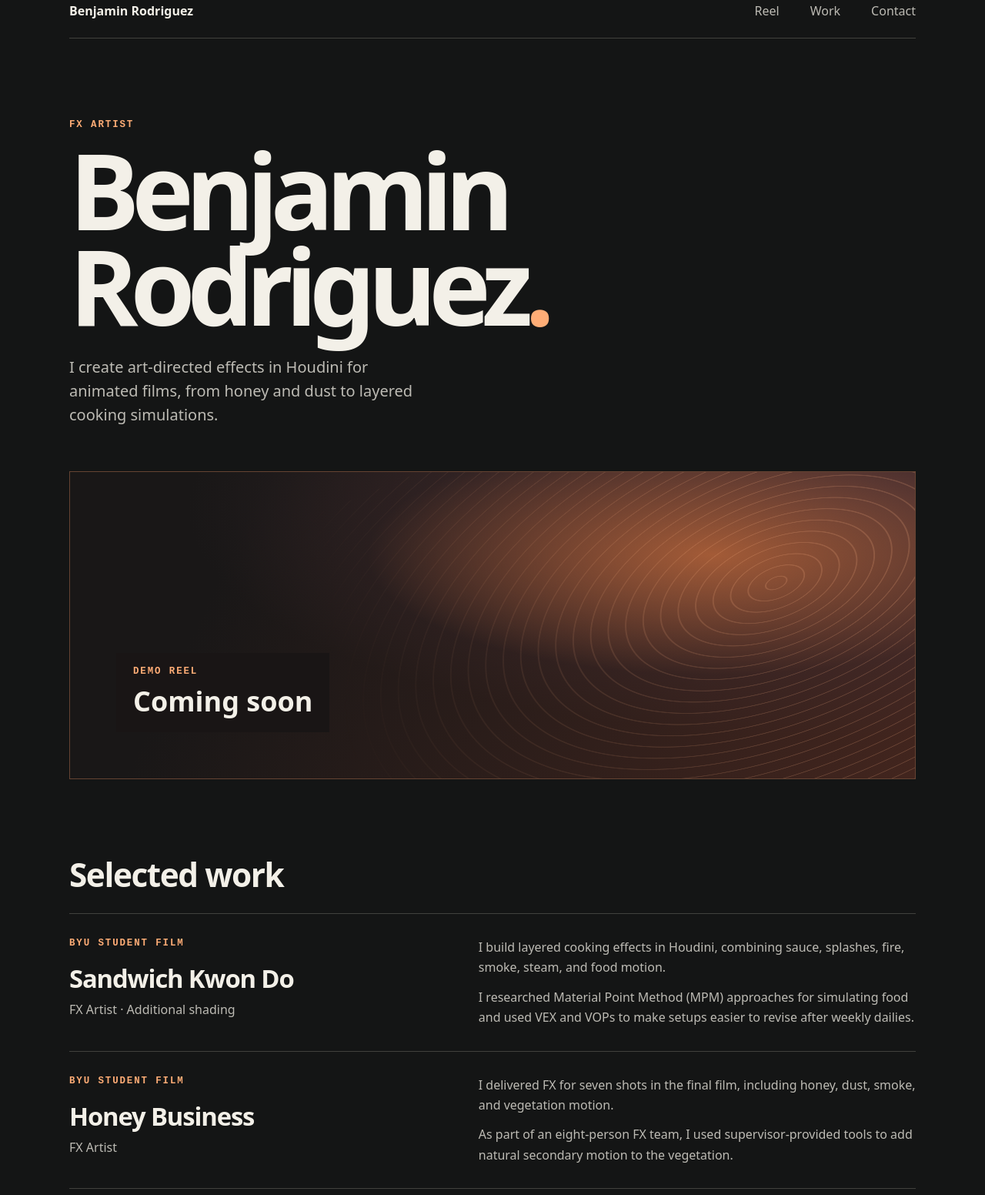
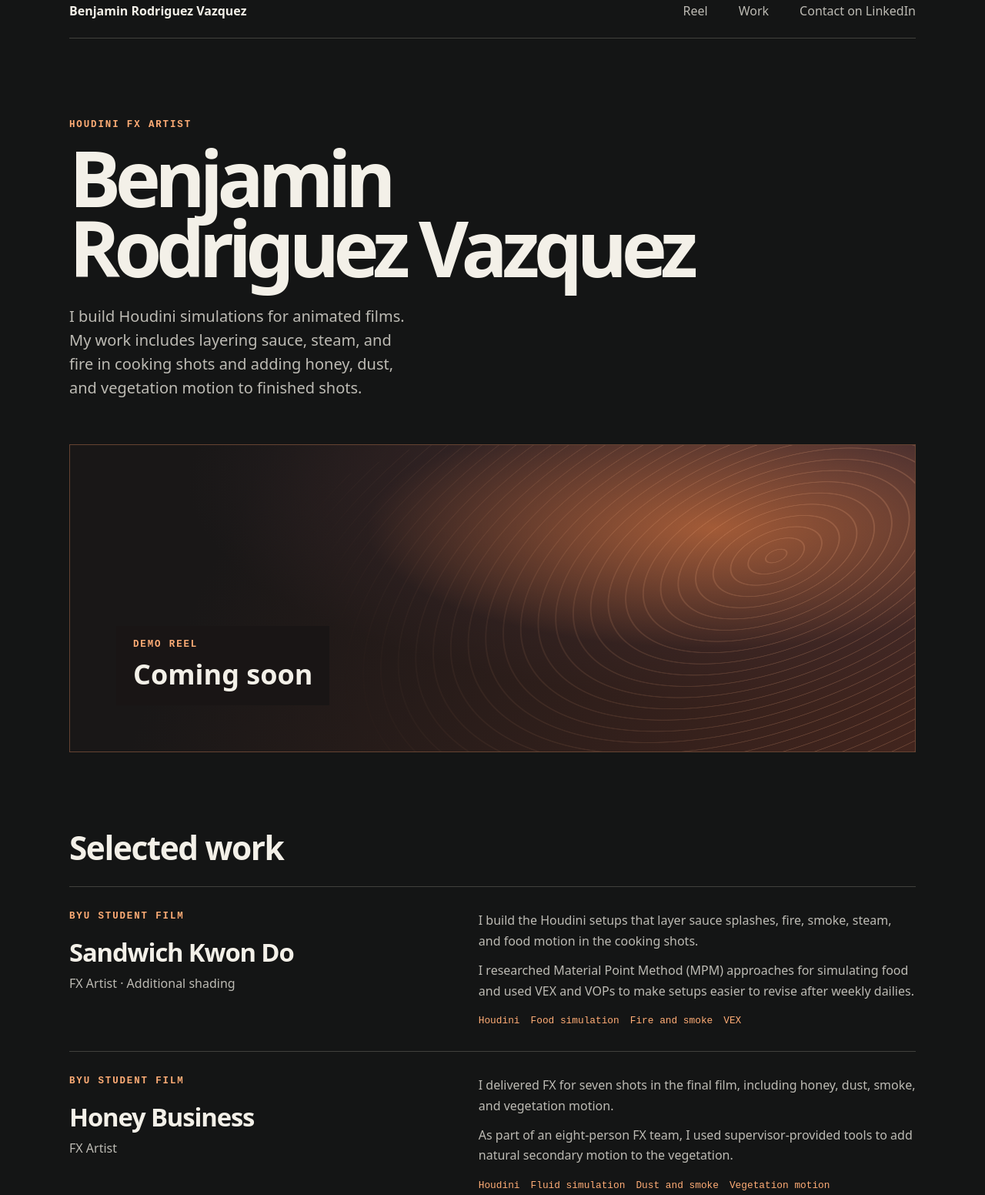
Before and after one commit to Rodrivabe/benjamin-rodriguez, a plain HTML site: page index.html in a window 1280 px wide. Shown: the part 21-1573 px from the top of the page at 77% size. Drawn offline with Linux system fonts and the light colour scheme.

Commit message:
Clarify FX portfolio focus and update LinkedIn

```diff
--- a/index.html
+++ b/index.html
@@ -3,26 +3,26 @@
 <head>
   <meta charset="utf-8">
   <meta name="viewport" content="width=device-width, initial-scale=1">
-  <meta name="description" content="Benjamin Rodriguez, FX artist. Houdini simulations, demo reel, and selected work for animated film.">
+  <meta name="description" content="Benjamin Rodriguez Vazquez, Houdini FX Artist. Selected film breakdowns covering food simulation, smoke, dust, and vegetation motion.">
   <meta name="theme-color" content="#141515">
-  <title>Benjamin Rodriguez — FX Artist</title>
+  <title>Benjamin Rodriguez Vazquez — Houdini FX Artist</title>
   <link rel="stylesheet" href="style.css">
 </head>
 <body>
   <a class="skip" href="#main">Skip to content</a>
   <header class="wrap top">
-    <a class="brand" href="./">Benjamin Rodriguez</a>
+    <a class="brand" href="./">Benjamin Rodriguez Vazquez</a>
     <nav aria-label="Main navigation">
       <a href="#reel">Reel</a>
       <a href="#work">Work</a>
-      <a href="#contact">Contact</a>
+      <a href="https://www.linkedin.com/in/benjaminrodriguezvazquez/">Contact on LinkedIn</a>
     </nav>
   </header>
   <main class="wrap" id="main">
     <section class="intro" aria-labelledby="name">
-      <p class="label">FX Artist</p>
-      <h1 id="name">Benjamin<br>Rodriguez<span>.</span></h1>
-      <p class="lede">I create art-directed effects in Houdini for animated films, from honey and dust to layered cooking simulations.</p>
+      <p class="label">Houdini FX Artist</p>
+      <h1 id="name">Benjamin<br>Rodriguez Vazquez</h1>
+      <p class="lede">I build Houdini simulations for animated films. My work includes layering sauce, steam, and fire in cooking shots and adding honey, dust, and vegetation motion to finished shots.</p>
     </section>
     <section class="reel" id="reel" aria-labelledby="reel-title">
       <div class="reel-content">
@@ -39,8 +39,11 @@
           <p class="role">FX Artist · Additional shading</p>
         </div>
         <div class="breakdown">
-          <p>I build layered cooking effects in Houdini, combining sauce, splashes, fire, smoke, steam, and food motion.</p>
+          <p>I build the Houdini setups that layer sauce splashes, fire, smoke, steam, and food motion in the cooking shots.</p>
           <p>I researched Material Point Method (MPM) approaches for simulating food and used VEX and VOPs to make setups easier to revise after weekly dailies.</p>
+          <ul class="tags" aria-label="Project tags">
+            <li>Houdini</li><li>Food simulation</li><li>Fire and smoke</li><li>VEX</li>
+          </ul>
         </div>
       </article>
       <article class="project">
@@ -52,13 +55,16 @@
         <div class="breakdown">
           <p>I delivered FX for seven shots in the final film, including honey, dust, smoke, and vegetation motion.</p>
           <p>As part of an eight-person FX team, I used supervisor-provided tools to add natural secondary motion to the vegetation.</p>
+          <ul class="tags" aria-label="Project tags">
+            <li>Houdini</li><li>Fluid simulation</li><li>Dust and smoke</li><li>Vegetation motion</li>
+          </ul>
         </div>
       </article>
     </section>
   </main>
   <footer class="wrap contact" id="contact">
     <h2>Get in touch</h2>
-    <a href="https://www.linkedin.com/in/rodrivabe/">LinkedIn <span aria-hidden="true">↗</span></a>
+    <a href="https://www.linkedin.com/in/benjaminrodriguezvazquez/">LinkedIn <span aria-hidden="true">↗</span></a>
   </footer>
 </body>
 </html>
--- a/style.css
+++ b/style.css
@@ -40,12 +40,11 @@ nav a { color: var(--muted); }
   margin: 0 0 14px;
 }
 h1 {
-  font-size: clamp(3.2rem, 11.2vw, 8.5rem);
+  font-size: clamp(2.85rem, 8vw, 6.25rem);
   line-height: 0.91;
   letter-spacing: -0.075em;
   margin: 0;
 }
-h1 span { color: var(--accent); }
 .lede {
   max-width: 39ch;
   margin: 28px 0 0;
@@ -95,6 +94,16 @@ h1 span { color: var(--accent); }
 .role { margin: 5px 0 0; }
 .breakdown p { margin: 0; }
 .breakdown p + p { margin-top: 12px; }
+.tags {
+  display: flex;
+  flex-wrap: wrap;
+  gap: 6px 14px;
+  margin: 16px 0 0;
+  padding: 0;
+  list-style: none;
+  color: var(--accent);
+  font: 500 0.8rem/1.5 ui-monospace, monospace;
+}
 .contact { border-top: 1px solid var(--line); padding-block: 25px 36px; }
 .contact a span { color: var(--accent); }
 @media (max-width: 620px) {
```
